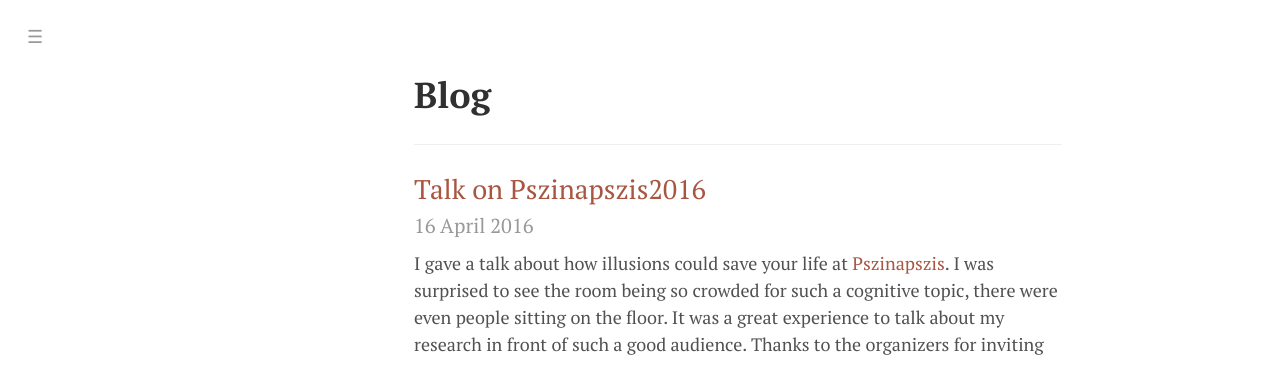
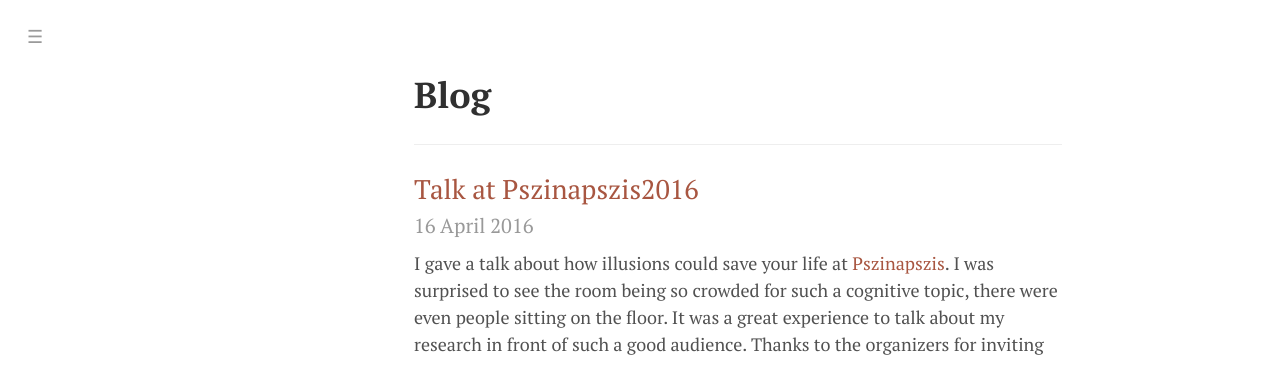
Before and after one commit to nimdvir/agostontorok.github.io, a Jekyll site: the page built from index.html, in a window 1280 px wide and 1167 px high. Shown: the top 366 px of the window. Built offline with Jekyll 4.4.1, drawn with Linux system fonts in a browser that asks for light colours; nearby versions of some CDN libraries; some web fonts are replaced; some of the changed text lies outside the part shown.

Commit message:
typos fixed

```diff
--- a/_posts/2016-02-20-talkinbudapestdataprojects.md
+++ b/_posts/2016-02-20-talkatbudapestdataprojects.md
@@ -1,11 +1,11 @@
 ---
 layout: post
-title: Talk in the Budapest Data Projects series
+title: Talk at the Budapest Data Projects series
 date: 2016-02-20
 tags: datascience
 ---
 
-We are very lucky to give a talk in the next event of the Budapest Data Projects meetup series.
+We are very lucky to give a talk at the next event of the Budapest Data Projects meetup series.
 
 Ágoston Török, Krisztián Varga, Ádám Divák, Balázs Fehér:
 The Kaggle Rossmann challenge: XGBoost vs. deep learning
--- a/_posts/2016-04-16-talkonpszinapszis.md
+++ b/_posts/2016-04-16-talkatpszinapszis.md
@@ -1,6 +1,6 @@
 ---
 layout: post
-title: Talk on Pszinapszis2016
+title: Talk at Pszinapszis2016
 date: 2016-04-16
 tags: science
 ---
```
Also changed, not shown: 1 other file.
